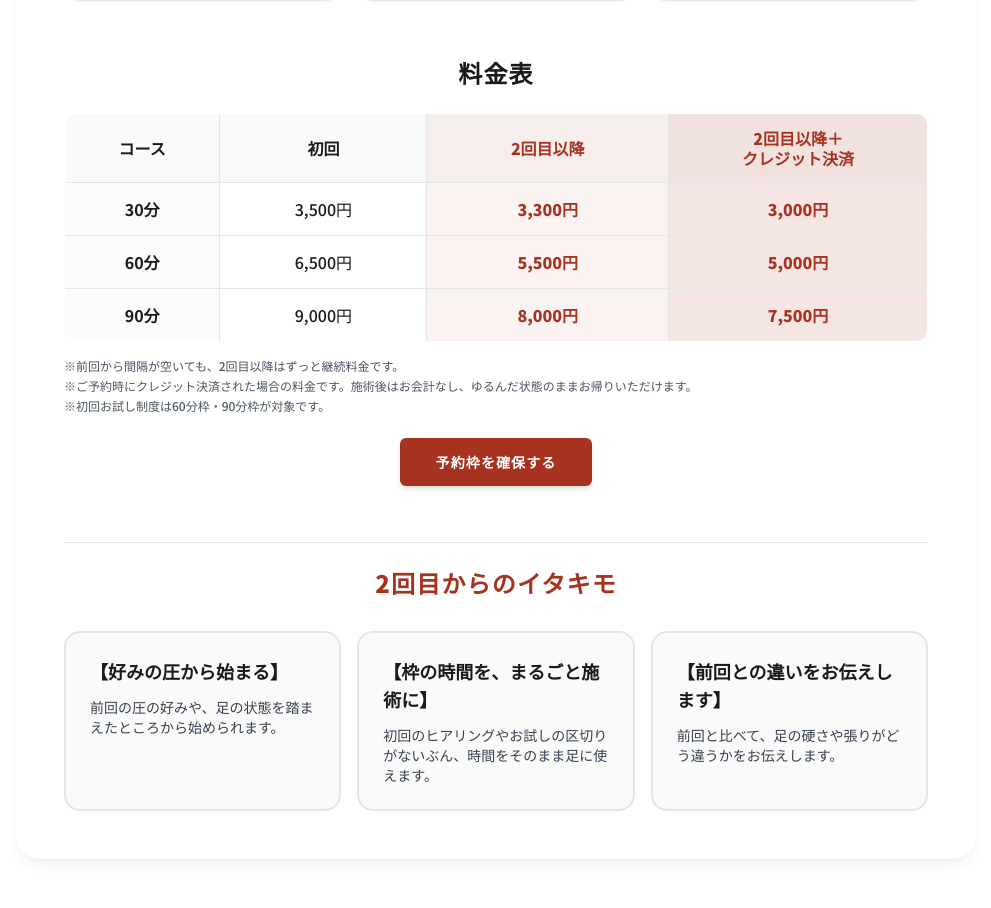
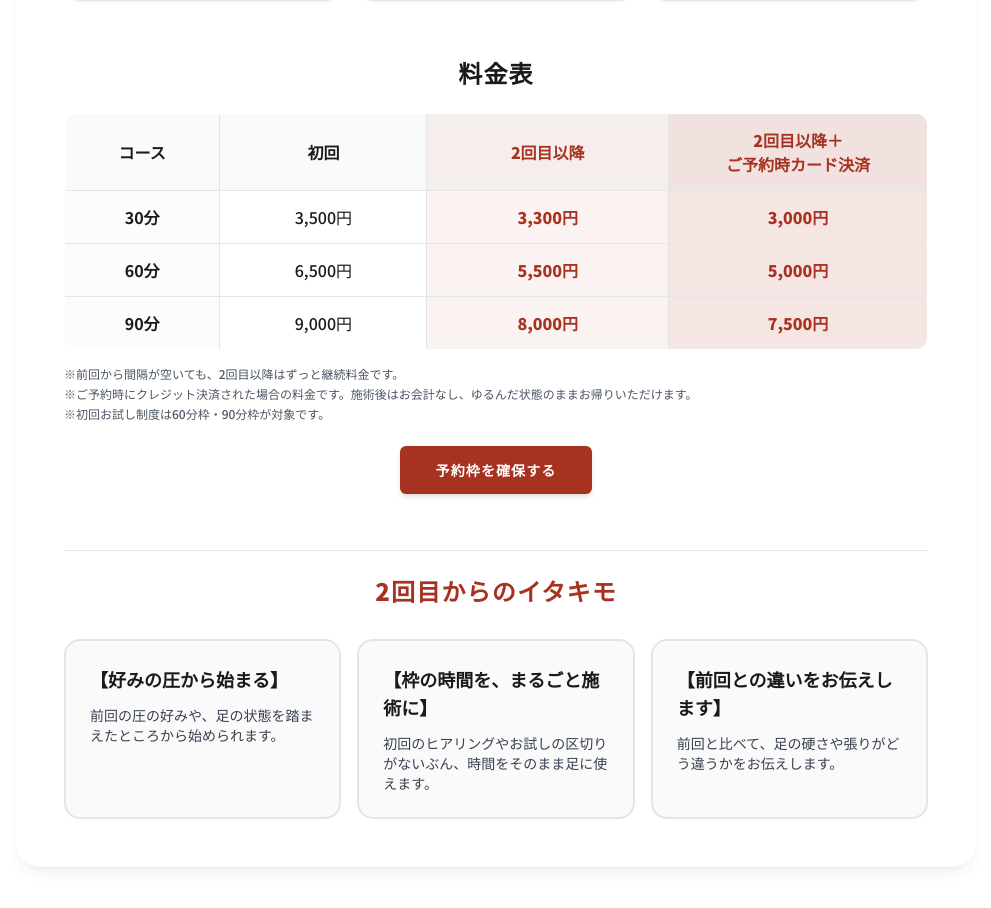
Before and after one commit to ashiyafukusuke/fukusuke2, a Next.js app: page / in a window 1280 px wide. Shown: the part 4966-5874 px from the top of the page, without its empty margins (144-1135 px from the left). Built offline with nearby package versions, Linux system fonts and the light colour scheme.

Commit message:
Add files via upload

```diff
--- a/src/components/MenuCarousel.tsx
+++ b/src/components/MenuCarousel.tsx
@@ -133,8 +133,8 @@ export default function MenuCarousel() {
                   <th className="py-2.5 px-1 sm:py-3.5 sm:px-3 border-r border-divider w-[18%]">コース</th>
                   <th className="py-2.5 px-1 sm:py-3.5 sm:px-3 border-r border-divider w-[24%]">初回</th>
                   <th className="py-2.5 px-1 sm:py-3.5 sm:px-3 border-r border-divider w-[28%] bg-main/[0.06] text-main font-black">2回目以降</th>
-                  <th className="py-2.5 px-0.5 sm:py-3.5 sm:px-3 w-[30%] leading-tight bg-main/[0.12] text-main font-black">
-                    2回目以降＋<br />クレジット決済
+                  <th className="py-2.5 px-0.5 sm:py-3.5 sm:px-3 w-[30%] leading-tight bg-main/[0.12] text-main font-black text-[10px] sm:text-sm md:text-base">
+                    2回目以降＋<br />ご予約時カード決済
                   </th>
                 </tr>
               </thead>
```
